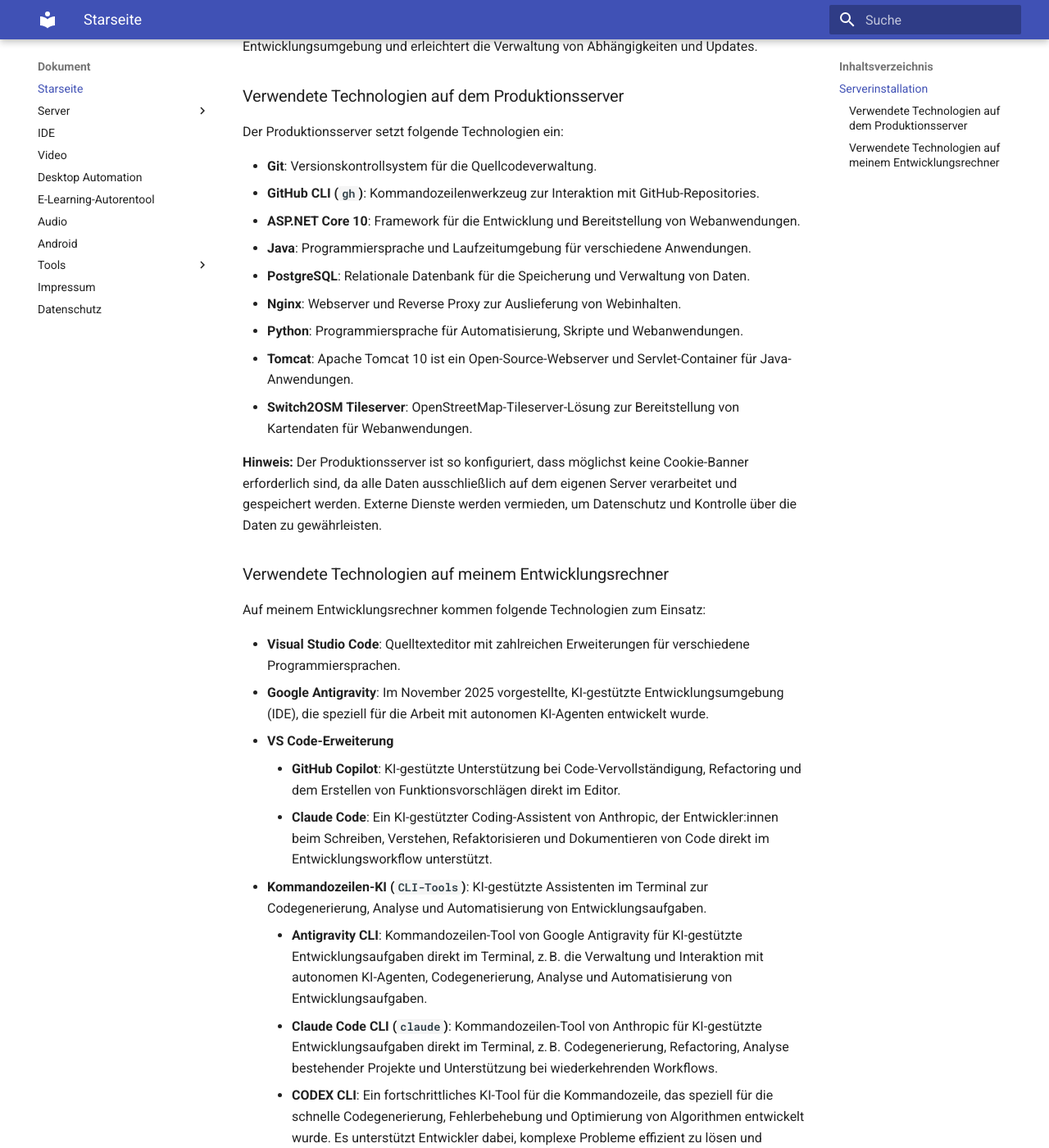
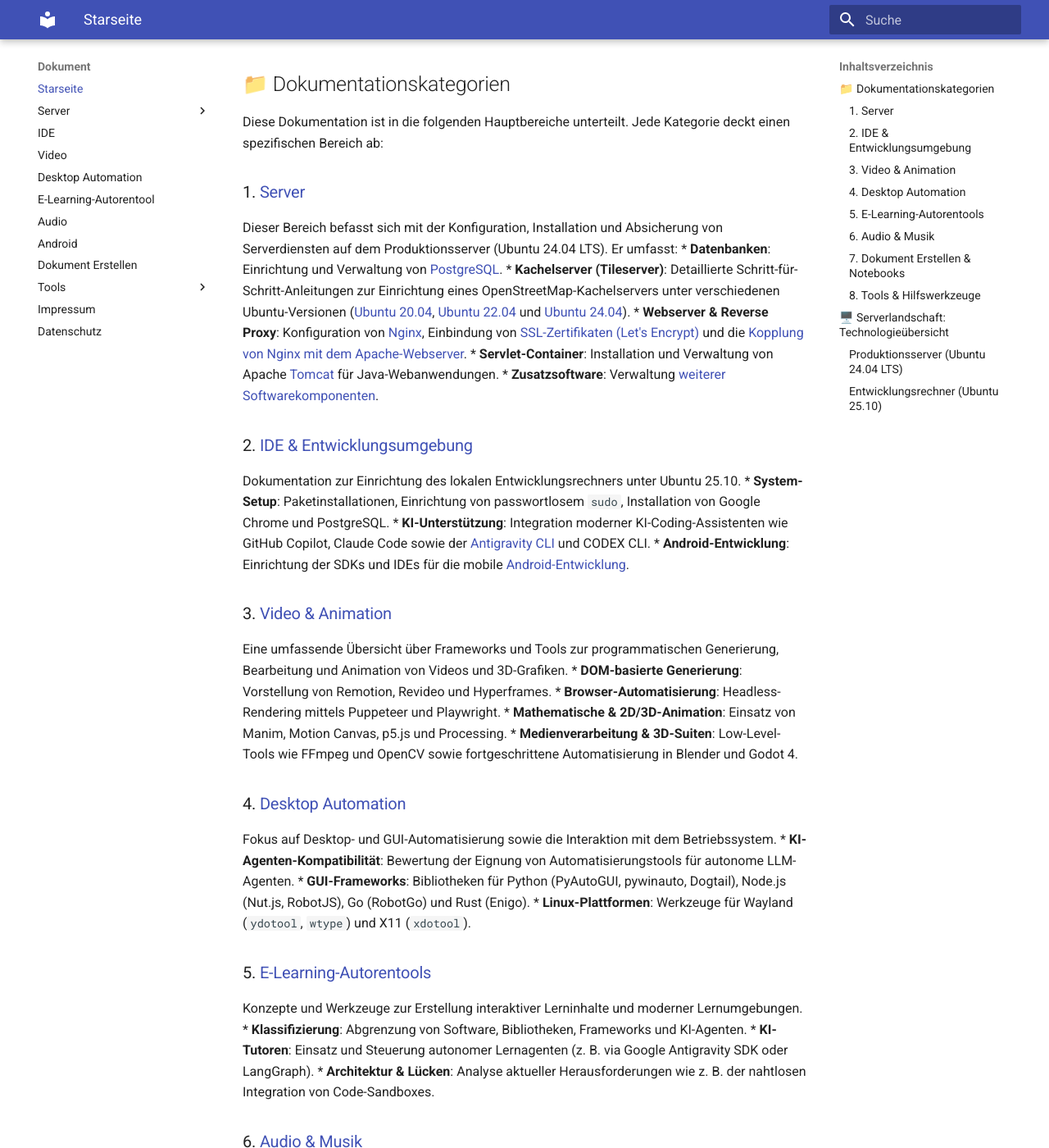
Before and after one commit to thorstenkloehn/dokument, an MkDocs documentation site: the page built from docs/index.md, in a window 1280 px wide and 1400 px high, scrolled down 279 px. Shown: the whole window at 82% size. Built offline with MkDocs 1.6.1 and Material for MkDocs 9.7.7, drawn with Linux system fonts in a browser that asks for light colours; some of the changed text lies outside the part shown.

Commit message:
Dokumentation: Hinzufügen einer neuen Kategorie zur Dokumentenerstellung, Wikis und Notebooks

````diff
--- /dev/null
+++ b/docs/Dokument_Erstellen/index.md
@@ -0,0 +1,132 @@
+# Dokumentenerstellung, Wikis & Notebooks
+
+Diese Kategorie bietet eine strukturierte Übersicht über Systeme zur Dokumentenerstellung, kollaborative Wikis, interaktive Notebooks sowie Werkzeuge zur programmatischen Generierung von Dokumenten und zur Anbindung von KI-Agenten (RAG).
+
+```mermaid
+graph TD
+    A[Dokumentenerstellung] --> B[Book-First Generatoren]
+    A --> C[Notebook-Systeme]
+    A --> D[Wikis & Wissensdatenbanken]
+    A --> E[Programmatische Office-Automation]
+
+    B --> B1[mdBook / MkDocs / Docusaurus]
+    C --> C1[Quarto / Jupyter / Marimo]
+    D --> D1[Flat-File / RAG-Co-Wikis]
+    E --> E1[python-docx / OpenPyXL / Pandoc]
+```
+
+---
+
+## 1. Die "Book-First" Generatoren (Markdown/AsciiDoc)
+
+Tools, die speziell für das Erstellen strukturierter Bücher, Handbücher und langlebiger Dokumentationen optimiert sind. Sie nutzen meist Git als Versionskontrolle.
+
+* **mdBook** (Rust): Ein extrem schneller, in Rust geschriebener Generator. Erzeugt schlanke, durchsuchbare HTML-Bücher aus Markdown-Dateien. Ideal für technische Handbücher.
+* **Antora** (JavaScript): Ein professioneller Generator für Multi-Repository-Dokumentationen. Basiert auf **AsciiDoc** statt Markdown, was erweiterte Features für Cross-Referenzen und modulare Strukturierung bietet.
+* **Starlight** (Astro/TypeScript): Ein modernes, auf Astro basierendes Dokumentations-Framework. Bietet hervorragende Performance (Zero-JS-Standard), integrierte Suche, Internationalisierung und ein modernes UI.
+* **MkDocs** (Python): Ein statischer Site-Generator, der einfach über YAML konfiguriert wird. Mit dem **Material for MkDocs** Theme (wie in diesem Projekt genutzt) gehört es zu den optisch ansprechendsten und funktionalsten Lösungen.
+* **Docusaurus** (React/TypeScript): Ein von Meta entwickeltes Dokumentations-Framework. Ermöglicht die nahtlose Integration von React-Komponenten in Markdown (MDX), ideal für komplexe Web-Dokumentationen.
+* **HonKit** (TypeScript): Ein moderner, aktiv gepflegter Fork von GitBook (Legacy CLI), um Bücher aus Markdown-Dateien zu generieren.
+
+---
+
+## 2. Interaktive & "Executable" Notebook-Systeme
+
+Systeme, die ausführbaren Code, Visualisierungen und erklärenden Text in einem interaktiven Dokument vereinen.
+
+* **Quarto** (CLI): Das moderne Nachfolgesystem von R Markdown. Unterstützt Python, R, Julia und Observable JS. Ermöglicht das Rendern von Notebooks in hochqualitative PDFs, HTML-Seiten, wissenschaftliche Arbeiten und Präsentationen.
+* **JupyterLab / Jupyter Book**: Der Industriestandard für Data Science. JupyterLab bietet eine vollständige Entwicklungsumgebung im Browser, während Jupyter Book eine Sammlung von Notebooks als schönes Online-Buch veröffentlicht.
+* **Livebook** (Elixir): Ein kollaboratives, interaktives Notebook-System für Elixir mit integrierter Echtzeit-Zusammenarbeit und Unterstützung für Machine-Learning-Pipelines.
+
+### Eigene Notebook-UIs bauen (Core Web Components)
+* **JupyterLab Components**: Wiederverwendbare Webkomponenten direkt aus dem JupyterLab-Ökosystem, um eigene Web-UIs mit Notebook-Support zu erstellen.
+* **nteract**: Ein Set aus React-Komponenten und SDKs für den Bau individueller Notebook-Anwendungen.
+
+### In-Browser Execution (Ausführung ohne Server-Backend)
+* **JupyterLite**: Ein JupyterLab-Derivat, das vollständig im Browser läuft (via WebAssembly / Pyodide). Es benötigt keinen Jupyter-Server im Hintergrund.
+* **Marimo** (Python): Ein reaktives Notebook für Python. Im Gegensatz zu Jupyter führt Marimo Code-Zellen bei Änderungen automatisch aus (ähnlich wie eine Excel-Tabelle), verhindert veraltete Zustände und läuft via Pyodide auch komplett serverlos im Browser.
+* **Observable**: Ein reaktives Notebook-System für JavaScript, optimiert für Datenvisualisierung (D3.js) und interaktives Prototyping.
+
+### Jupyter-Protokoll & Kernel-Management (Das Backend)
+* **JupyterHub / Kernel Gateway**: Zentralisierte Server-Infrastrukturen zur Bereitstellung von Notebook-Umgebungen für Teams und zum programmatischen Ausführen von Code über APIs.
+* **Voila**: Konvertiert Jupyter Notebooks in eigenständige, interaktive Webanwendungen und Dashboards, indem der darunterliegende Code vor dem Endnutzer verborgen wird.
+
+### Full-Stack Programmatic Notebook Engines
+* **Papermill**: Erlaubt die Parametrisierung und automatisierte Ausführung von Jupyter Notebooks über die Kommandozeile oder APIs.
+* **Nbconvert**: Das Standard-Utility-Tool zur Konvertierung von Notebooks (`.ipynb`) in HTML, PDF, Markdown oder ausführbare Skripte.
+
+---
+
+## 3. Lokale Dokumentations-Wikis & Wissensdatenbanken
+
+Systeme zur Organisation und Durchsuchung von Notizen, firmeninternem Wissen oder technischen Wikis.
+
+### Flat-File-Wikis (Ohne relationale Datenbank)
+* **DokuWiki**: Ein bewährtes, PHP-basiertes Wiki, das alle Seiten als einfache Textdateien speichert. Extrem wartungsfreundlich und ohne Datenbank-Overhead.
+* **BookStack**: Ein modernes, einfach zu bedienendes Wiki mit einer hierarchischen Struktur (Bücher, Kapitel, Seiten), das sich hervorragend für Teamblogs und strukturierte Anleitungen eignet.
+* **Wiki.js**: Ein mächtiges, modernes Wiki auf Node.js-Basis. Bietet Git-Sync, Markdown-Editoren und flexible Suchmaschinen wie **FlexSearch** oder lokale Front-Matter-Parser.
+
+### Rein statische Generatoren (Git-basiert / Local-First)
+* **Obsidian**: Eine hochgradig anpassbare Local-First-Notiz-App, die auf einem lokalen Ordner von Markdown-Dateien basiert und Verknüpfungen (Backlinks) visualisieren kann.
+* **Logseq**: Eine datenschutzfreundliche Outliner-Wissensdatenbank (Local-First) mit PDF-Annotationen und Flashcards, basierend auf Markdown- oder Org-Mode-Dateien.
+* **Quartz (v4)** (TypeScript): Ein statischer Generator, der Obsidian-Tresore (Markdown-Dateien mit Wiki-Links) direkt in eine schnelle, interaktive Website übersetzt.
+
+### Die Schwergewichte (Multi-Tenancy & Strukturierte Daten)
+* **MediaWiki**: Das PHP-Schwergewicht hinter Wikipedia. Perfekt für riesige Enzyklopädien und stark strukturierte Wikitext-Inhalte.
+* **XWiki**: Ein Enterprise-Wiki auf Java-Basis, das strukturierte Daten, eigene Applikationen innerhalb von Wiki-Seiten und tiefgreifende Rechteverwaltung unterstützt.
+* **Tiptap / Tiptap Collab**: Eine headless WYSIWYG-Editor-Bibliothek für moderne Web-UIs, die kollaboratives Schreiben in Echtzeit (wie in Google Docs oder Notion) ermöglicht.
+
+---
+
+## 4. RAG- & KI-Zentrierte Wissensdatenbanken (RAG-Co-Wikis)
+
+Systeme und Pipelines, die Wikis und Dokumente für Large Language Models (LLMs) aufbereiten oder als intelligente Co-Wikis mit RAG-Anbindung fungieren.
+
+### RAG- & KI-Wiki-Tools
+* **Anytype** (Local-First): Ein verschlüsseltes, objektbasiertes Wiki (Notion-Alternative), das auf dem IPFS-Netzwerk basiert.
+* **Affine.pro**: Ein kollaborativer Workspace, der klassischen Text-Editor (Notion-Style) und unendliches Whiteboard (Miro-Style) in einem Open-Source-Tool vereint.
+* **Outline**: Ein wunderschönes, schnelles Open-Source-Wiki für Teams mit nativer Markdown-Unterstützung und exzellenter API.
+* **Danswer**: Ein Open-Source-RAG-System, das sich mit all deinen Datenquellen (Slack, Google Drive, Wikis) verbindet und direkte Antworten auf Nutzerfragen liefert.
+
+### Orchestrierung & RAG-Pipelines
+* **Dify.ai / Flowise**: Visuelle Editoren zum Erstellen von LLM-Anwendungen, RAG-Pipelines und KI-Agenten, die direkt auf Dokumenten-Repositorys zugreifen.
+* **LangChain / LangGraph / LlamaIndex**: Frameworks zur datenbezogenen Orchestrierung, dem Laden, Splitten, Einbetten (Embedding) und Abfragen von Dokumenten-Wikis.
+* **ChromaDB / LanceDB** (Embedded): Leichtgewichtige, eingebettete Vektordatenbanken für lokale Setups ohne Server-Infrastruktur.
+* **Qdrant / Milvus** (Production): Skalierbare Enterprise-Vektordatenbanken für Millionen von Dokumenten-Vektoren mit komplexer Metadaten-Filterung.
+* **Model Context Protocol (MCP)**: Ein Standard von Anthropic. Anstatt einer KI rohen Text zu geben, baut man einen MCP-Server vor sein Wiki, über den Agenten standardisierte Tools (`search_wiki`, `get_article`, `list_categories`) nutzen können.
+
+---
+
+## 5. Office Suites & Programmatische Dokumentenerstellung
+
+Werkzeuge zur automatisierten Generierung und Bearbeitung von Office-Dokumenten (Word, Excel, PowerPoint) direkt aus Code heraus.
+
+### Office-Suiten (Das Frontend)
+* **LibreOffice / ONLYOFFICE / WPS Office**: Standard-Office-Suiten. ONLYOFFICE eignet sich durch seine HTML5-Canvas-Rendering-Engine hervorragend zur Integration in eigene Webanwendungen.
+
+### Programmatische Generierung (Code-Bibliotheken)
+* **LibreOffice UNO**: Die API von LibreOffice, um Dokumente im Hintergrund (headless) zu manipulieren oder in andere Formate (z. B. DOCX/PPTX zu PDF) zu konvertieren.
+* **python-docx** (Python): Ermöglicht das automatisierte Erstellen und Modifizieren von Microsoft Word (`.docx`) Dateien.
+* **Apache POI** (Java): Die mächtigste Bibliothek zur Java-basierten Manipulation aller Microsoft Office-Formate.
+* **OpenPyXL** (Python) / **libxlsxwriter** (C/C++): Bibliotheken zum Schreiben und Lesen von Excel-Tabellen (`.xlsx`) inklusive Diagrammen und Formatierungen.
+* **Calamine** (Rust): Ein extrem schneller Excel-Reader in reinem Rust.
+* **python-pptx** (Python): Zum programmatischen Erstellen von PowerPoint-Präsentationen.
+* **DuckX** (C++): Eine leichtgewichtige C++-Bibliothek zum Lesen und Schreiben von DOCX-Dateien.
+* **Pandoc** (Haskell): Das "Schweizer Taschenmesser" der Dokumentenkonvertierung. Konvertiert fast jedes Format (Markdown, HTML, DOCX, LaTeX, MediaWiki, ePub) per Kommandozeile in ein anderes.
+
+---
+
+## 🤖 KI-Agenten-Tauglichkeit & RAG-Integration
+
+Für autonome Entwickler-Agenten (wie Claude Code, Antigravity CLI) und RAG-Systeme eignen sich die dokumentenbasierten Pipelines unterschiedlich gut:
+
+1. **Markdown & Git (z. B. MkDocs, mdBook, Quartz)** – **Hervorragend geeignet:**
+   Da alle Seiten als reine Textdateien im Git-Repository liegen, können KI-Agenten Inhalte direkt bearbeiten, neue Seiten erstellen, Links anpassen und Commits erstellen. Zudem ist Markdown extrem token-effizient für LLMs.
+2. **MCP-Server vor Wikis (z. B. Wiki.js, Outline)** – **Sehr gut geeignet:**
+   Erlaubt es Agenten, gezielte Suchen über standardisierte APIs auszuführen, anstatt das gesamte Dokumentationsarchiv in den Prompt laden zu müssen.
+3. **Pandoc-Pipelines** – **Sehr gut geeignet:**
+   KI-Agenten können Pandoc nutzen, um formatierte Berichte aus Markdown-Dateien zu kompilieren (z. B. Markdown -> PDF) oder Eingabedokumente (z. B. Word-Dateien) vor dem Einlesen in Markdown zu übersetzen.
+4. **Notebooks (z. B. Papermill, Jupyter-Kernel)** – **Sehr gut geeignet:**
+   Agenten können Datenanalyse-Skripte direkt in Notebook-Zellen schreiben und ausführen, um Daten zu bereinigen und interaktive Visualisierungen zu generieren.
+5. **Relational- & NoSQL-Wikis (z. B. MediaWiki)** – **Bedingt geeignet:**
+   Änderungen erfordern oft Datenbank-Queries oder die Nutzung komplexer Web-APIs, was für Agenten fehleranfälliger und unübersichtlicher ist als direkte Datei-Interaktionen.
--- a/docs/index.md
+++ b/docs/index.md
@@ -1,43 +1,77 @@
 # Dokumentation für meine Entwicklungsumgebung und den Einsatz von Servern
-## Serverinstallation
-Mein Server verwendet Ubuntu 24.04 als Betriebssystem, während mein Entwicklungsrechner mit Ubuntu 25.10 läuft. Dies ermöglicht eine klare Trennung zwischen Produktions- und Entwicklungsumgebung und erleichtert die Verwaltung von Abhängigkeiten und Updates.
-### Verwendete Technologien auf dem Produktionsserver
 
-Der Produktionsserver setzt folgende Technologien ein:
+Willkommen in meiner zentralen Dokumentation. Diese Wissensdatenbank dient der Strukturierung und Erfassung aller Konfigurationen, Installationsanleitungen und Technologie-Übersichten für meine Serverlandschaft und lokale Entwicklungsumgebung.
 
-- **Git**: Versionskontrollsystem für die Quellcodeverwaltung.
-- **GitHub CLI (`gh`)**: Kommandozeilenwerkzeug zur Interaktion mit GitHub-Repositories.
-- **ASP.NET Core 10**: Framework für die Entwicklung und Bereitstellung von Webanwendungen.
-- **Java**: Programmiersprache und Laufzeitumgebung für verschiedene Anwendungen.
-- **PostgreSQL**: Relationale Datenbank für die Speicherung und Verwaltung von Daten.
-- **Nginx**: Webserver und Reverse Proxy zur Auslieferung von Webinhalten.
-- **Python**: Programmiersprache für Automatisierung, Skripte und Webanwendungen.
-- **Tomcat**: Apache Tomcat 10 ist ein Open-Source-Webserver und Servlet-Container für Java-Anwendungen.
-- **Switch2OSM Tileserver**: OpenStreetMap-Tileserver-Lösung zur Bereitstellung von Kartendaten für Webanwendungen.
+---
 
-**Hinweis:** Der Produktionsserver ist so konfiguriert, dass möglichst keine Cookie-Banner erforderlich sind, da alle Daten ausschließlich auf dem eigenen Server verarbeitet und gespeichert werden. Externe Dienste werden vermieden, um Datenschutz und Kontrolle über die Daten zu gewährleisten.
+## 📁 Dokumentationskategorien
 
-### Verwendete Technologien auf meinem Entwicklungsrechner
+Diese Dokumentation ist in die folgenden Hauptbereiche unterteilt. Jede Kategorie deckt einen spezifischen Bereich ab:
 
-Auf meinem Entwicklungsrechner kommen folgende Technologien zum Einsatz:
+### 1. [Server](Server/Software.md)
+Dieser Bereich befasst sich mit der Konfiguration, Installation und Absicherung von Serverdiensten auf dem Produktionsserver (Ubuntu 24.04 LTS). Er umfasst:
+* **Datenbanken**: Einrichtung und Verwaltung von [PostgreSQL](Server/Postgresql.md).
+* **Kachelserver (Tileserver)**: Detaillierte Schritt-für-Schritt-Anleitungen zur Einrichtung eines OpenStreetMap-Kachelservers unter verschiedenen Ubuntu-Versionen ([Ubuntu 20.04](Server/Kachelserver/Server204.md), [Ubuntu 22.04](Server/Kachelserver/Server224.md) und [Ubuntu 24.04](Server/Kachelserver/Server244.md)).
+* **Webserver & Reverse Proxy**: Konfiguration von [Nginx](Server/nginx.md), Einbindung von [SSL-Zertifikaten (Let's Encrypt)](Server/Nginx_SSL.md) und die [Kopplung von Nginx mit dem Apache-Webserver](Server/Apache_Nginx.md).
+* **Servlet-Container**: Installation und Verwaltung von Apache [Tomcat](Server/Tomcat.md) für Java-Webanwendungen.
+* **Zusatzsoftware**: Verwaltung [weiterer Softwarekomponenten](Server/Software.md).
 
-- **Visual Studio Code**: Quelltexteditor mit zahlreichen Erweiterungen für verschiedene Programmiersprachen.
-- **Google Antigravity**: Im November 2025 vorgestellte, KI-gestützte Entwicklungsumgebung (IDE), die speziell für die Arbeit mit autonomen KI-Agenten entwickelt wurde.
-- **VS Code-Erweiterung**
-    - **GitHub Copilot**: KI-gestützte Unterstützung bei Code-Vervollständigung, Refactoring und dem Erstellen von Funktionsvorschlägen direkt im Editor.
-     - **Claude Code**: Ein KI-gestützter Coding-Assistent von Anthropic, der Entwickler:innen beim Schreiben, Verstehen, Refaktorisieren und Dokumentieren von Code direkt im Entwicklungsworkflow unterstützt.
-- **Kommandozeilen-KI (`CLI-Tools`)**: KI-gestützte Assistenten im Terminal zur Codegenerierung, Analyse und Automatisierung von Entwicklungsaufgaben.
-    - **Antigravity CLI**: Kommandozeilen-Tool von Google Antigravity für KI-gestützte Entwicklungsaufgaben direkt im Terminal, z. B. die Verwaltung und Interaktion mit autonomen KI-Agenten, Codegenerierung, Analyse und Automatisierung von Entwicklungsaufgaben.
-    - **Claude Code CLI (`claude`)**: Kommandozeilen-Tool von Anthropic für KI-gestützte Entwicklungsaufgaben direkt im Terminal, z. B. Codegenerierung, Refactoring, Analyse bestehender Projekte und Unterstützung bei wiederkehrenden Workflows.
-    - **CODEX CLI**: Ein fortschrittliches KI-Tool für die Kommandozeile, das speziell für die schnelle Codegenerierung, Fehlerbehebung und Optimierung von Algorithmen entwickelt wurde. Es unterstützt Entwickler dabei, komplexe Probleme effizient zu lösen und Prototypen schnell zu erstellen.
-- **Git**: Versionskontrollsystem zur Verwaltung von Quellcode.
-- **Node.js**: JavaScript-Laufzeitumgebung für serverseitige Anwendungen und Tools.
-- **Python**: Programmiersprache für Skripte, Automatisierung und Webentwicklung.
-- **.NET SDK**: Entwicklungsumgebung für .NET-Anwendungen.
-- **PostgreSQL**: Relationale Datenbank für lokale Entwicklungs- und Testzwecke.
-- **Nginx**: Webserver für lokale Entwicklungsumgebungen.
-- **Chrome**: Webbrowser zur Entwicklung und zum Testen von Webanwendungen.
-- **Java** : Programmiersprache und Laufzeitumgebung für die Entwicklung und das Testen von vpn Java-Anwendungen.
-- **Golang**: Programmiersprache, die für die Entwicklung von effizienten und skalierbaren Anwendungen verwendet wird, insbesondere für Netzwerk- und Backend-Services.
-- **Rust**:Moderne Programmiersprache mit Fokus auf Sicherheit und Performance, ideal für Systemprogrammierung und performante Anwendungen.
-- **C/C++**: Klassische Programmiersprachen für System- und Anwendungsentwicklung, werden in meiner Umgebung jedoch nur selten genutzt, z. B. für spezielle Performance- oder Kompatibilitätsanforderungen.
+### 2. [IDE & Entwicklungsumgebung](IDE/index.md)
+Dokumentation zur Einrichtung des lokalen Entwicklungsrechners unter Ubuntu 25.10.
+* **System-Setup**: Paketinstallationen, Einrichtung von passwortlosem `sudo`, Installation von Google Chrome und PostgreSQL.
+* **KI-Unterstützung**: Integration moderner KI-Coding-Assistenten wie GitHub Copilot, Claude Code sowie der [Antigravity CLI](IDE/index.md#ki-cli) und CODEX CLI.
+* **Android-Entwicklung**: Einrichtung der SDKs und IDEs für die mobile [Android-Entwicklung](IDE/Android.md).
+
+### 3. [Video & Animation](Video/index.md)
+Eine umfassende Übersicht über Frameworks und Tools zur programmatischen Generierung, Bearbeitung und Animation von Videos und 3D-Grafiken.
+* **DOM-basierte Generierung**: Vorstellung von Remotion, Revideo und Hyperframes.
+* **Browser-Automatisierung**: Headless-Rendering mittels Puppeteer und Playwright.
+* **Mathematische & 2D/3D-Animation**: Einsatz von Manim, Motion Canvas, p5.js und Processing.
+* **Medienverarbeitung & 3D-Suiten**: Low-Level-Tools wie FFmpeg und OpenCV sowie fortgeschrittene Automatisierung in Blender und Godot 4.
+
+### 4. [Desktop Automation](Desktop_Automation/index.md)
+Fokus auf Desktop- und GUI-Automatisierung sowie die Interaktion mit dem Betriebssystem.
+* **KI-Agenten-Kompatibilität**: Bewertung der Eignung von Automatisierungstools für autonome LLM-Agenten.
+* **GUI-Frameworks**: Bibliotheken für Python (PyAutoGUI, pywinauto, Dogtail), Node.js (Nut.js, RobotJS), Go (RobotGo) und Rust (Enigo).
+* **Linux-Plattformen**: Werkzeuge für Wayland (`ydotool`, `wtype`) und X11 (`xdotool`).
+
+### 5. [E-Learning-Autorentools](E-Learning-Autorentool/index.md)
+Konzepte und Werkzeuge zur Erstellung interaktiver Lerninhalte und moderner Lernumgebungen.
+* **Klassifizierung**: Abgrenzung von Software, Bibliotheken, Frameworks und KI-Agenten.
+* **KI-Tutoren**: Einsatz und Steuerung autonomer Lernagenten (z. B. via Google Antigravity SDK oder LangGraph).
+* **Architektur & Lücken**: Analyse aktueller Herausforderungen wie z. B. der nahtlosen Integration von Code-Sandboxes.
+
+### 6. [Audio & Musik](Audio/index.md)
+Programmatische Erzeugung, Synthese, Bearbeitung und wissenschaftliche Analyse von Audiodaten.
+* **Python-Libraries**: Feature-Extraktion und Signalverarbeitung mit Librosa, PyDub und SciPy.
+* **Sprachsynthese**: Lokale Offline-Sprachgenerierung mittels Kokoro-ONNX.
+* **Systemnahe Programmierung**: High-Performance-Audiomanipulation in C++ (JUCE, libsndfile) und Rust (symphonia, hound) sowie FAUST.
+* **Web-Audio & Live Coding**: Interaktive Web-Audio-Bibliotheken (Tone.js) und Echtzeit-Live-Coding (SuperCollider, Sonic Pi, TidalCycles).
+
+### 7. [Dokument Erstellen & Notebooks](Dokument_Erstellen/index.md)
+Pipelines, Generatoren und Notebook-Systeme zur Erstellung von strukturierten Dokumenten, Büchern und Wissensdatenbanken.
+* **Book-Generators**: MkDocs, mdBook, Antora, Starlight und Docusaurus.
+* **Notebook-Systeme**: Quarto, JupyterLab, JupyterLite, Voila, Papermill und Marimo.
+* **Local Wikis**: DokuWiki, BookStack und dateibasierte Wissensdatenbanken (Obsidian, Quartz).
+
+### 8. [Tools & Hilfswerkzeuge](Tools/Pandoc.md)
+Spezialisierte Hilfsmittel zur Entwicklungsunterstützung und Code-Analyse.
+* **Dokumenten-Konvertierung**: Nutzung von [Pandoc](Tools/Pandoc.md) zum Konvertieren von Formaten (z. B. Markdown zu MediaWiki).
+* **Abhängigkeiten & Sicherheit**: Analyse von Abhängigkeiten und Schwachstellenscans mit [Snyk & OSV Scanner](Tools/Analysetool.md).
+* **Performance**: Benchmarking-Plattformen für Web-Frameworks ([TechEmpower & Web Frameworks Benchmark](Tools/Benchmark.md)).
+
+---
+
+## 🖥️ Serverlandschaft: Technologieübersicht
+
+### Produktionsserver (Ubuntu 24.04 LTS)
+Der Produktionsserver ist darauf ausgelegt, maximale Datenkontrolle und Datenschutz zu gewährleisten. Durch die lokale Datenverarbeitung sind keine Cookie-Banner erforderlich.
+* **Web- & Application-Server**: Nginx (Webserver/Reverse Proxy), Tomcat 10 (Java Servlet Container), Switch2OSM Tileserver (OSM-Kartendaten).
+* **Datenbank**: PostgreSQL.
+* **Laufzeiten & Tools**: ASP.NET Core 10, Java, Python, Git & GitHub CLI (`gh`).
+
+### Entwicklungsrechner (Ubuntu 25.10)
+Umfassend ausgestattetes System zur Erstellung, zum Testen und zur lokalen Bereitstellung von Anwendungen.
+* **Sprachen & Frameworks**: .NET SDK, Node.js, Python, Java, Golang, Rust, C/C++.
+* **Editoren & KI-Assistenten**: Visual Studio Code, Google Antigravity IDE, GitHub Copilot, Claude Code, Antigravity CLI, Claude CLI (`claude`), CODEX CLI.
+* **Lokale Dienste & Web**: PostgreSQL, Nginx, Google Chrome.
--- a/mkdocs.yml
+++ b/mkdocs.yml
@@ -18,6 +18,7 @@
   - E-Learning-Autorentool: E-Learning-Autorentool/index.md
   - Audio: Audio/index.md
   - Android: IDE/Android.md
+  - Dokument Erstellen: Dokument_Erstellen/index.md
   - Tools:
       - Pandoc: Tools/Pandoc.md
       - Analysetool: Tools/Analysetool.md
````
